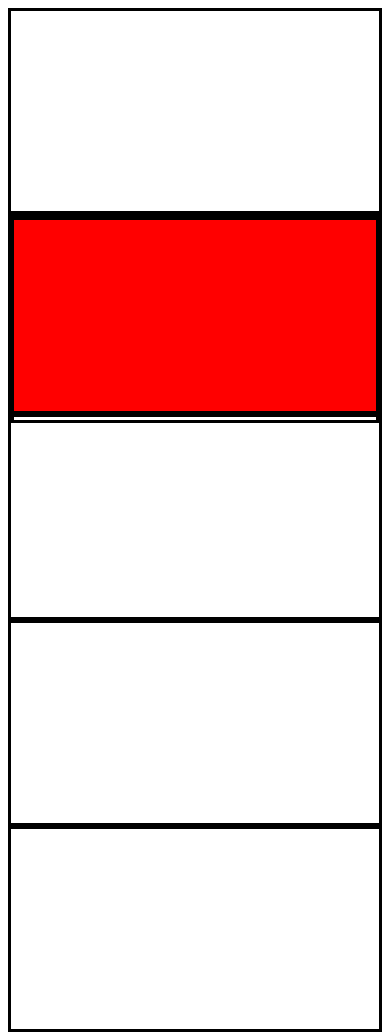
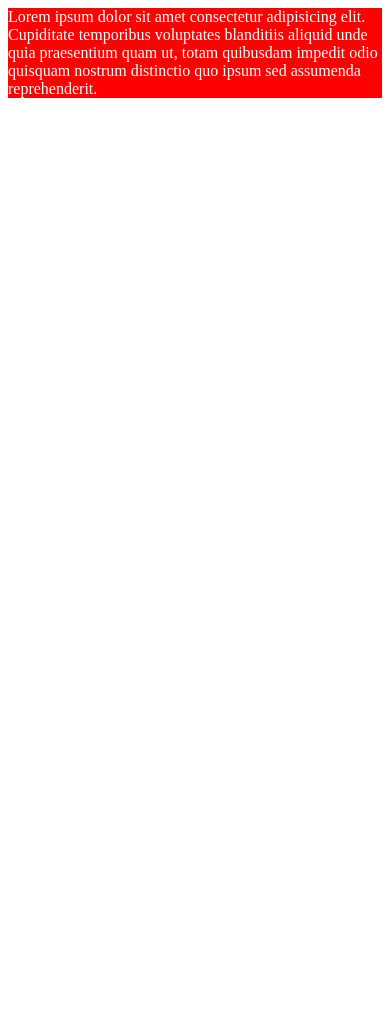
Before and after one commit to KacyLou13/CSS-Crash-course, a plain HTML site: page index.html in a window 390 px wide. Shown: the top 1035 px of the page. After the commit the page ends 844 px from the top, so only its background shows below. Drawn offline with Linux system fonts and the light colour scheme.

Commit message:
mediaqueries

```diff
--- a/index.html
+++ b/index.html
@@ -9,13 +9,7 @@
   </head>
 
   <body>
-    <div></div>
-    <div class="red">
-      <div class="child"></div>
-    </div>
-    <div></div>
-    <div></div>
-    <div></div>
+    <div>Lorem ipsum dolor sit amet consectetur adipisicing elit. Cupiditate temporibus voluptates blanditiis aliquid unde quia praesentium quam ut, totam quibusdam impedit odio quisquam nostrum distinctio quo ipsum sed assumenda reprehenderit.</div>
   </body>
 
 </html>
--- a/style.css
+++ b/style.css
@@ -1,16 +1,23 @@
-body {
-  height: 200vh;
+div {
+  background-color: red;
+  color: white;
+  font-size: 24px;
 }
 
-div {
-  height: 200px;
-  border: 3px solid black;
+@media (max-width: 992px) {
+  div {
+    font-size: 20px;
+  }
 }
 
-.red {
-  background-color: red;
-  position: sticky;
-  top: 100px;
-  width: 100%;
-  box-sizing: border-box;
+@media (max-width: 768px) {
+  div {
+    font-size: 18px;
+  }
 }
+
+@media (max-width: 576px) {
+  div {
+    font-size: 16px;
+  }
+}
```
